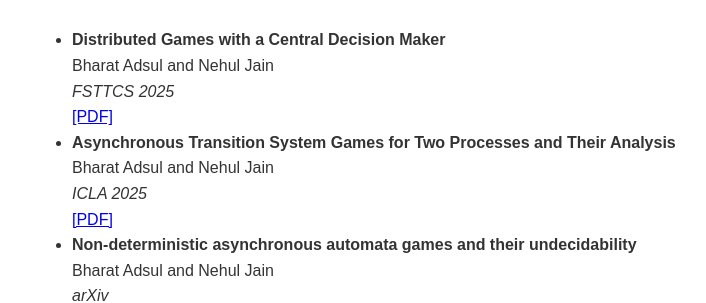
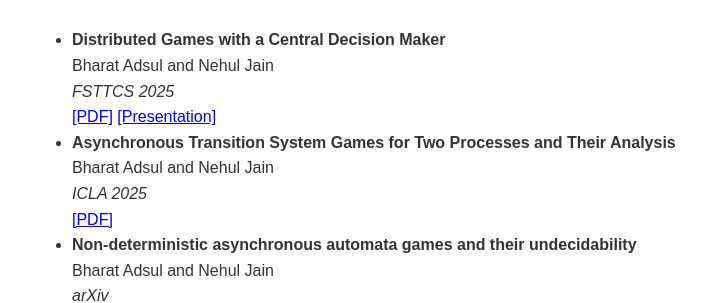
Before and after one commit to nehuljain26/nehuljain26.github.io, a Jekyll site: the page built from index.md, in a window 1280 px wide. Shown: the part 465-768 px from the top of the page, without its empty margins (208-914 px from the left). Built offline with Jekyll 4.4.1, drawn with Linux system fonts in a browser that asks for light colours.

Commit message:
Update publications.yml

```diff
--- a/_data/publications.yml
+++ b/_data/publications.yml
@@ -2,6 +2,7 @@
   authors: "Bharat Adsul and  Nehul Jain"
   venue: "FSTTCS 2025"
   link: "https://doi.org/10.4230/LIPIcs.FSTTCS.2025.5"
+  presenation: "/assets/fsttcs_presentation_dec2025.pdf"
 
 - title: "Asynchronous Transition System Games for Two Processes and Their Analysis"
   authors: "Bharat Adsul and  Nehul Jain"
```
